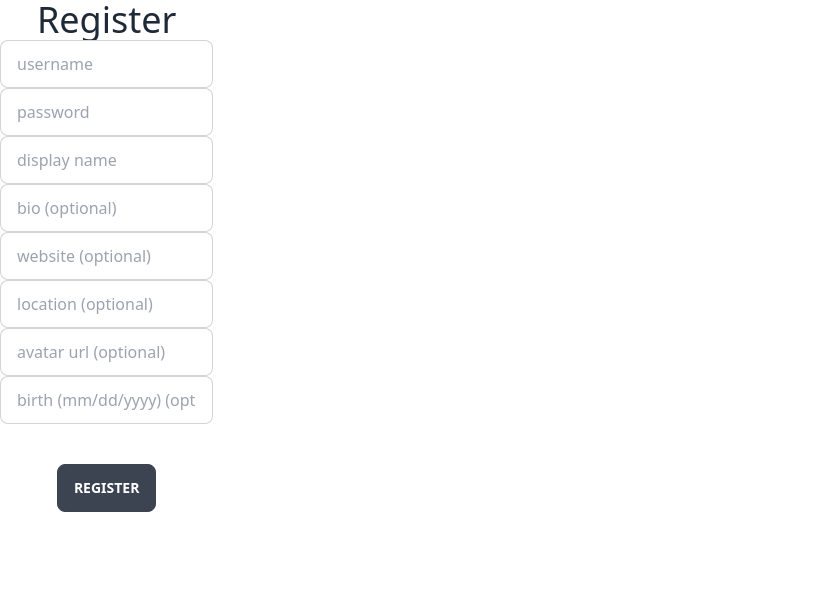
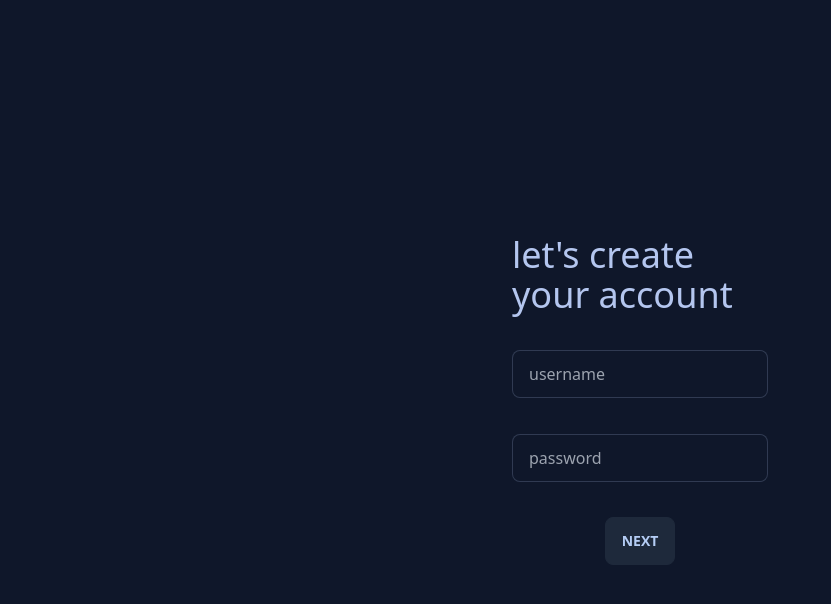
Before and after one commit to briceduke/bird, a Next.js app: page /register in a window 1280 px wide. Shown: the top 604 px of the page, without its empty margins (0-831 px from the left). Built offline with nearby package versions, Linux system fonts and the light colour scheme.

Commit message:
feat(auth): style

```diff
--- /dev/null
+++ b/src/pages/_document.tsx
@@ -0,0 +1,23 @@
+import Document, { DocumentContext, Head, Html, Main, NextScript } from 'next/document'
+
+class MyDocument extends Document {
+  static async getInitialProps(ctx: DocumentContext) {
+    const initialProps = await Document.getInitialProps(ctx)
+
+    return initialProps
+  }
+
+  render() {
+    return (
+      <Html>
+        <Head />
+        <body data-theme="night">
+          <Main />
+          <NextScript />
+        </body>
+      </Html>
+    )
+  }
+}
+
+export default MyDocument
--- a/src/pages/login.tsx
+++ b/src/pages/login.tsx
@@ -1,5 +1,6 @@
 import { Field, Form, Formik, FormikHelpers } from 'formik';
 import { NextPage } from 'next';
+import Link from 'next/link';
 import Router from 'next/router';
 
 import { useAppDispatch } from '../app/hooks';
@@ -14,7 +15,7 @@ const LoginPage: NextPage = () => {
 	const dispatch = useAppDispatch();
 
 	return (
-		<div>
+		<div className='w-screen h-screen flex items-center justify-center'>
 			<Formik
 				initialValues={{ username: "", password: "" }}
 				validationSchema={LoginSchema}
@@ -36,7 +37,7 @@ const LoginPage: NextPage = () => {
 				}}
 			>
 				{({ isSubmitting, errors, touched }) => (
-					<Form className="w-1/6 h-1/3 flex justify-evenly items-center flex-col">
+					<Form className="w-1/5 h-1/2 flex justify-evenly items-center flex-col">
 						<h1 className="text-4xl">Login</h1>
 
 						<div className="w-full">
@@ -44,6 +45,7 @@ const LoginPage: NextPage = () => {
 								type="text"
 								name="username"
 								className="input input-bordered w-full"
+								placeholder="username"
 							/>
 							{errors.username && touched.username && (
 								<div className="text-error">{errors.username}</div>
@@ -55,6 +57,7 @@ const LoginPage: NextPage = () => {
 								type="password"
 								name="password"
 								className="input input-bordered w-full"
+								placeholder="password"
 							/>
 							{errors.password && touched.password && (
 								<div className="text-error">{errors.password}</div>
@@ -69,6 +72,10 @@ const LoginPage: NextPage = () => {
 							Login
 						</button>
 
+						<div>
+							<p>need an account? <Link href={'/register'}><span className='link text-primary'>register.</span></Link></p>
+						</div>
+
 						{isError && (
 							<div className="text-error">
 								<p>{error}</p>
--- a/src/pages/register.tsx
+++ b/src/pages/register.tsx
@@ -2,6 +2,7 @@ import { Field, Form, Formik, FormikHelpers } from 'formik';
 import moment from 'moment';
 import { NextPage } from 'next';
 import Router from 'next/router';
+import { useState } from 'react';
 
 import { useAppDispatch } from '../app/hooks';
 import { useLoginMutation } from '../features/auth/authApi';
@@ -16,8 +17,10 @@ const RegisterPage: NextPage = () => {
 
 	const dispatch = useAppDispatch();
 
+	const [page, setPage] = useState(0);
+
 	return (
-		<div>
+		<div className='w-screen h-screen flex items-center justify-center'>
 			<Formik
 				initialValues={{
 					username: "",
@@ -70,10 +73,11 @@ const RegisterPage: NextPage = () => {
 				}}
 			>
 				{({ isSubmitting, errors, touched }) => (
-					<Form className="w-1/6 h-1/3 flex justify-evenly items-center flex-col">
-						<h1 className="text-4xl">Register</h1>
-
-						<div className="w-full">
+					<Form className="w-1/5 h-1/2 flex justify-evenly items-center flex-col">
+						{page === 0 && (
+							<>
+							<h1 className="text-4xl">let's create your account</h1>
+								<div className="w-full">
 							<Field
 								type="text"
 								name="username"
@@ -96,8 +100,13 @@ const RegisterPage: NextPage = () => {
 								<div className="text-error">{errors.password}</div>
 							)}
 						</div>
+							</>
+						)}
 
-						<div className="w-full">
+						{page === 1 && (
+							<>
+							<h1 className="text-4xl">great! now create your profile</h1>
+							<div className="w-full">
 							<Field
 								type="text"
 								name="displayName"
@@ -168,14 +177,18 @@ const RegisterPage: NextPage = () => {
 								<div className="text-error">{errors.birth}</div>
 							)}
 						</div>
+							</>
+						)}
 
-						<button
+						{page === 1 ? (
+							<button
 							type="submit"
 							disabled={isSubmitting}
-							className={`btn ${isSubmitting ? "loading" : ""} mt-10`}
+							className={`btn ${isSubmitting ? "loading" : ""}`}
 						>
 							Register
 						</button>
+						) : <button className="btn" onClick={() => setPage(page + 1)}>Next</button>}
 
 						{isError || isLoginError && (
 							<div className="text-error">
```
